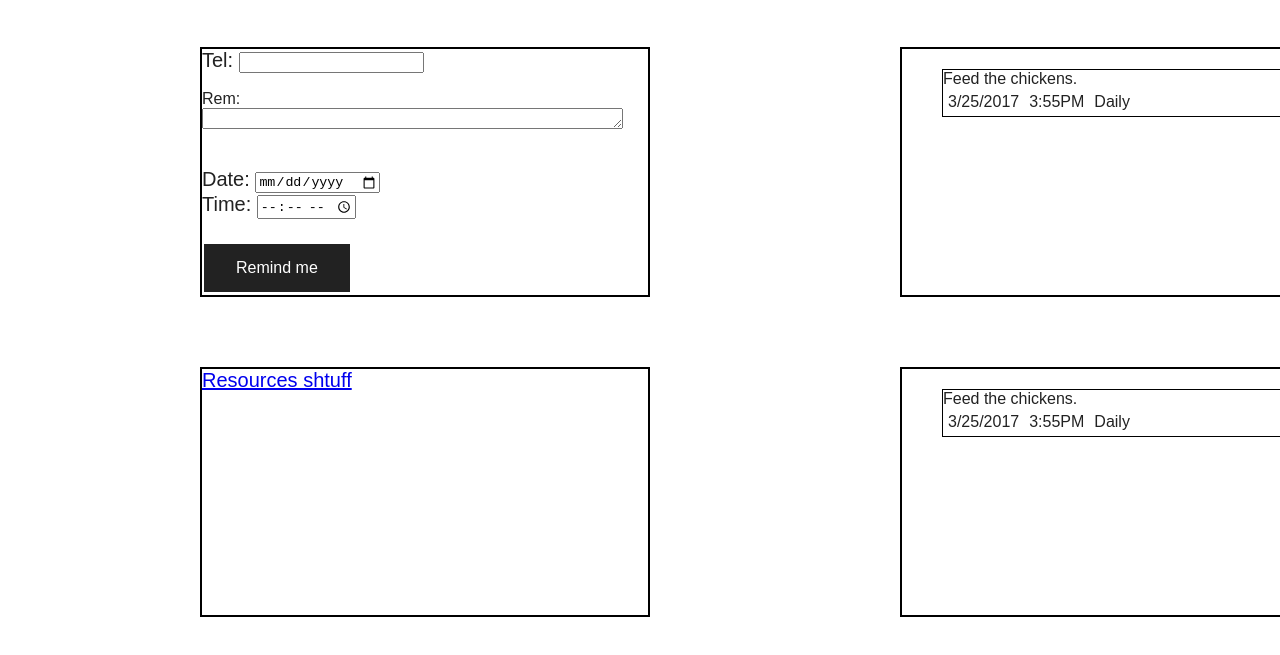
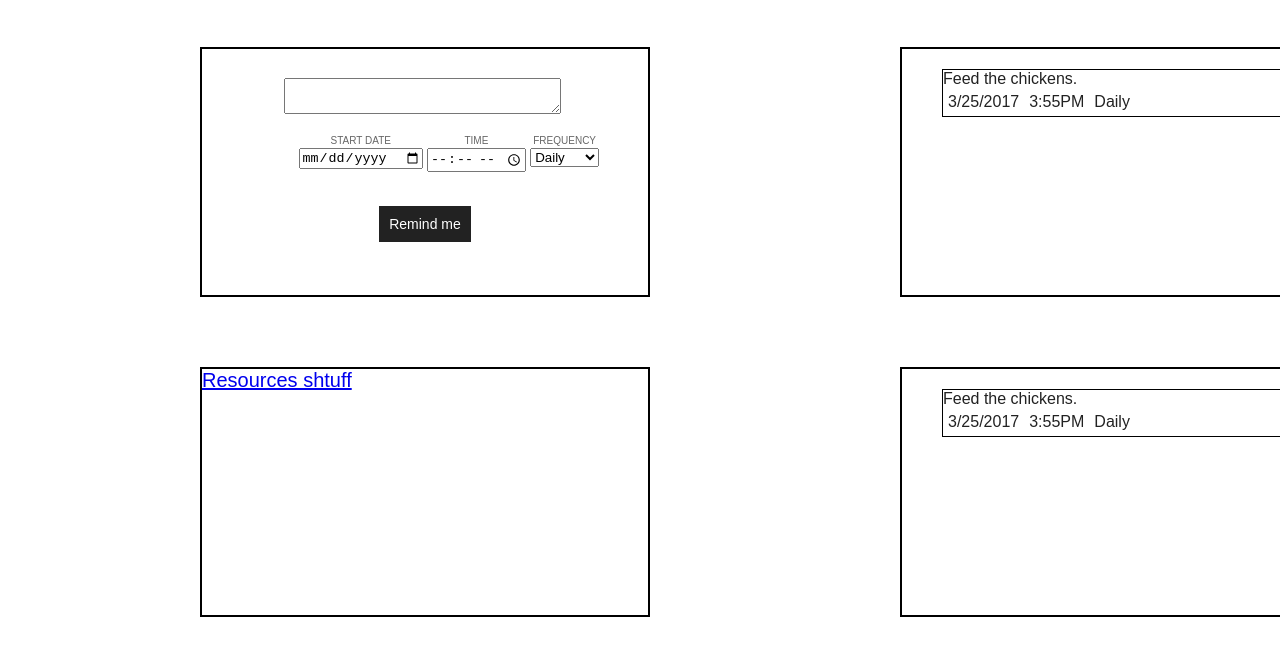
Before and after one commit to kristinesterley/MOM, a website: page public/dashboard.html in a window 1280 px wide. Shown: the part 33-688 px from the top of the page. Drawn offline with nearby package versions, Linux system fonts and the light colour scheme; no server answers.

Commit message:
reminder create design edits

```diff
--- a/public/assets/scss/views/_dashboard.scss
+++ b/public/assets/scss/views/_dashboard.scss
@@ -9,6 +9,7 @@ background: #fff; /*temp bg*/
 	top: 80px;
 	left: 200px;
 	overflow-y: auto;
+	text-align: center;
 }
 
 #manage {
@@ -36,9 +37,50 @@ background: #fff; /*temp bg*/
 
 }
 
+#setup {
+	width: 80%;
+	margin: 0 auto;
+}
+
+#remind {
+
+	background-color: #222;
+    border: none;
+    color: white;
+    padding: 10px 10px;
+    text-align: center;
+    text-decoration: none;
+    font-size: 14px;
+
+}
+
+.remLabel {
+	font-family: arial;
+	font-size: 10px;
+	color: #666;
+}
+
+.date {
+	float: left;
+	margin-left: 52px;
+
+}
+
+.time {
+	float: left;
+}
+
+.reminder {
+	margin-top: 8%;
+}
+
 .reminderInfo {
 	float: left;
 	margin: 5px;
+}
+
+.formfield {
+	margin-bottom: 0px;
 }
 
 
--- a/public/assets/scss/views/_index.scss
+++ b/public/assets/scss/views/_index.scss
@@ -62,18 +62,6 @@ p {
 	margin-right: 4px;
 }
 
-#remind {
-	background-color: #222;
-    border: none;
-    color: white;
-    padding: 15px 32px;
-    text-align: center;
-    text-decoration: none;
-    display: inline-block;
-    font-size: 16px;
-    margin: 2px;
-}
-
 /* The Modal (background) */
 .modal {
     display: none; /* Hidden by default */
--- a/public/dashboard.html
+++ b/public/dashboard.html
@@ -29,32 +29,39 @@
 
 <!-- create/update reminders -->
 <div id="create" class='dashDivs'>
-  <form id="setup">
-    <!-- phone number -->
-    <label for="tel">Tel:</label>
-    <input type='tel' class='form-control' name='phone' pattern='[\+]\d{2}[\(]\d{2}[\)]\d{4}[\-]\d{4}' title='Phone Number (Format: (999)999-9999)' placeholder="(888)888-8888">
-
-    <br>
+  <form id="setup" class='clearfix'>
     <!-- reminder -->
-    <p class='formfield'>
-    <label for="reminder">Rem:</label>
-    <textarea rows='1' cols='50' class='form-control' name='reminder' placeholder='Feed the turtles..'></textarea>
+    <p class='formfield remInput reminder'>
+    <label class="remLabel" for="reminder"></label>
+    <textarea rows='2' cols='32' class='form-control' name='reminder' placeholder='Feed the turtles..'></textarea>
     </p>
 
-    <br>
     <!-- date -->
-    <label for="day">Date:</label>
+    <p class='remInput date'>
+    <label class="remLabel" for="day">START DATE</label><br>
     <!-- ****I do not know if this can be used as is as well as alternatively with javascript (to generate date picker outside of forms type when browser reverts to text) -->
     <input type='date' class='form-control'>
+    </p>
 
-    <br>
+
     <!-- time -->
-    <label for='when'>Time:</label>
+    <p class='remInput time'>
+    <label class="remLabel" for='when'>TIME</label><br>
     <input type='time' class='form-control' name='when'>
+    </p>
 
-    <br>
+    <!-- frequency -->
+    <p class='remInput'>
+    <label class="remLabel" for='freq'>FREQUENCY</label>
+      <select name="freq">
+    <option value="daily">Daily</option>
+    <option value="weekly">Weekly</option>
+    <option value="monthly">Monthly</option>
+  </select>
+    </p>
     <br>
     <button id="remind" type='submit'>Remind me</button>
+  </form>
 </div>
 
 <!-- manage current reminders -->
```
Also changed, not shown: public/assets/css/styles.css, 1 other file.
